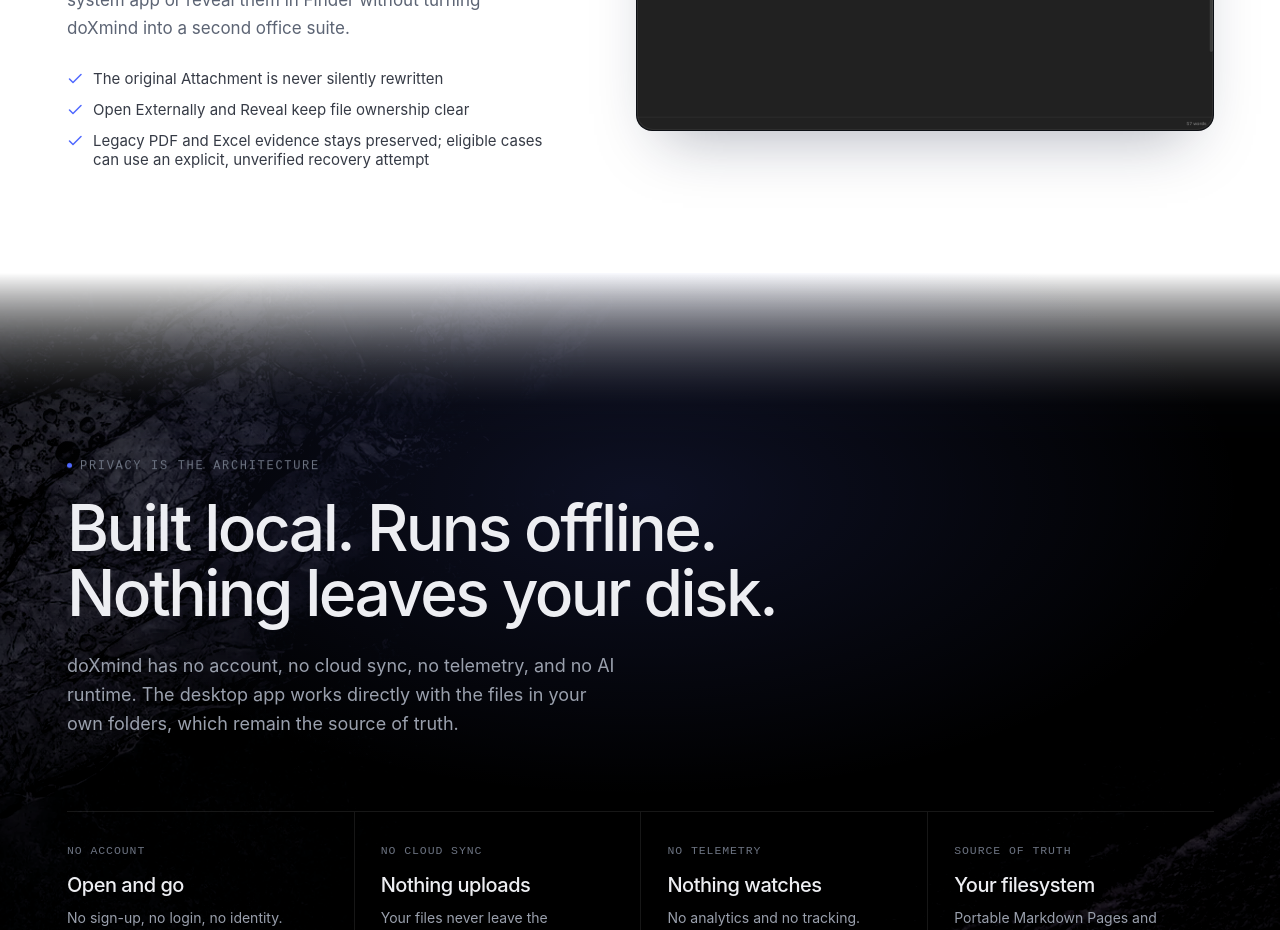
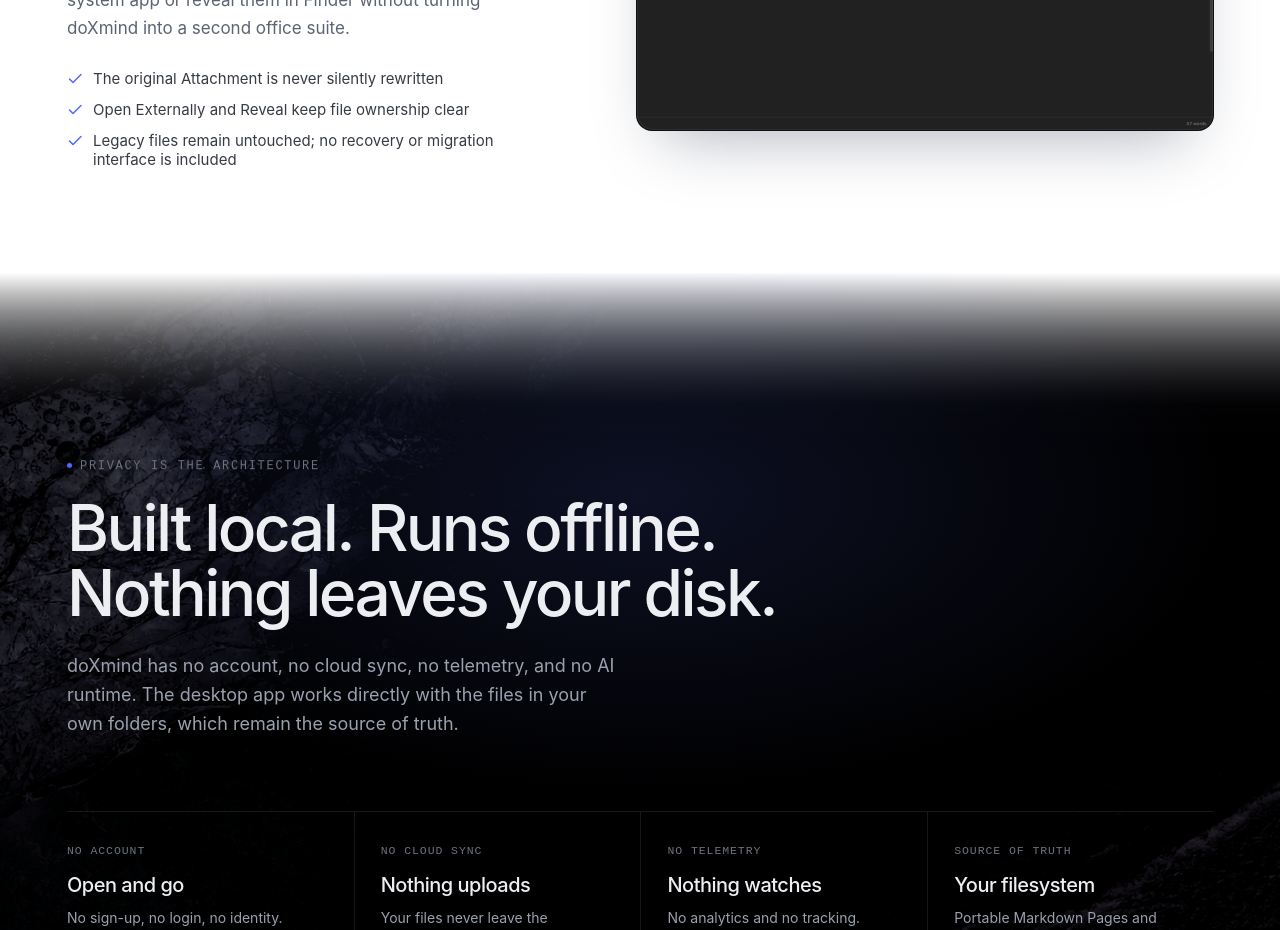
Before and after one commit to doXmind/offical_web, a React (Vite) app: page / in a window 1280 px wide. Shown: the part 3300-4230 px from the top of the page. Built offline with nearby package versions, Linux system fonts and the light colour scheme.

Commit message:
Remove the retired recovery interface from website claims

```diff
--- a/scripts/check-site.js
+++ b/scripts/check-site.js
@@ -78,7 +78,7 @@
     'A fully local, Markdown-native knowledge workspace.',
     'One editing surface: the Markdown Page.',
     'read-only Attachments',
-    'eligible cases can use an explicit, unverified recovery attempt',
+    'no recovery or migration interface is included',
     'Semantic inline editing',
     'searchable Block menu',
     'floating text-selection toolbar',
--- a/src/pages/Home.jsx
+++ b/src/pages/Home.jsx
@@ -229,7 +229,7 @@
                 <ul className="feature-points">
                   <li><Check size={16} weight="bold" /> The original Attachment is never silently rewritten</li>
                   <li><Check size={16} weight="bold" /> Open Externally and Reveal keep file ownership clear</li>
-                  <li><Check size={16} weight="bold" /> Legacy PDF and Excel evidence stays preserved; eligible cases can use an explicit, unverified recovery attempt</li>
+                  <li><Check size={16} weight="bold" /> Legacy files remain untouched; no recovery or migration interface is included</li>
                 </ul>
               </Reveal>
             </div>
```
